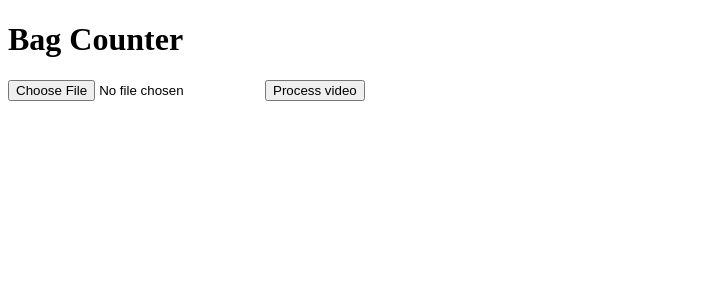
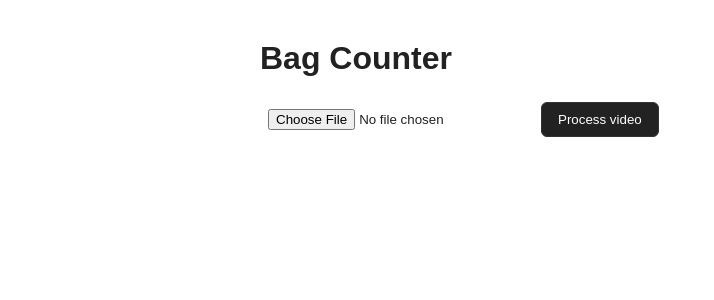
Before and after one commit to SupremeIntelligence/bag-counter-ml, a FastAPI app: page / in a window 1280 px wide. Shown: the top 300 px of the page, without its empty margins (0-714 px from the left). Run offline with FastAPI, Linux system fonts and the light colour scheme.

Commit message:
Improved web interface

```diff
--- a/app/templates/index.html
+++ b/app/templates/index.html
@@ -5,10 +5,106 @@
     <meta name="viewport" content="width=device-width, initial-scale=1.0">
 
     <title>Bag Counter</title>
+
+    <style>
+        body {
+            max-width: 760px;
+            margin: 40px auto;
+            padding: 0 20px;
+
+            font-family: Arial, Helvetica, sans-serif;
+            color: #222;
+        }
+
+        h1 {
+            margin-bottom: 24px;
+        }
+
+        .controls {
+            display: flex;
+            gap: 12px;
+            align-items: center;
+            flex-wrap: wrap;
+        }
+
+        input[type="file"] {
+            padding: 8px;
+        }
+
+        button {
+            padding: 9px 16px;
+            border: 1px solid #333;
+            border-radius: 6px;
+
+            background: #222;
+            color: white;
+
+            cursor: pointer;
+        }
+
+        button:disabled {
+            opacity: 0.6;
+            cursor: not-allowed;
+        }
+
+        #status {
+            margin-top: 20px;
+            font-weight: 600;
+        }
+
+        #result {
+            margin-top: 24px;
+            padding-top: 20px;
+
+            border-top: 1px solid #ddd;
+        }
+
+        .results {
+            display: grid;
+            grid-template-columns: repeat(4, 1fr);
+            gap: 12px;
+
+            margin-bottom: 20px;
+        }
+
+        .result-item {
+            padding: 12px;
+
+            border: 1px solid #ddd;
+            border-radius: 6px;
+        }
+
+        .result-item span {
+            display: block;
+            margin-bottom: 5px;
+
+            color: #666;
+            font-size: 13px;
+        }
+
+        .result-item strong {
+            font-size: 22px;
+        }
+
+        #download-link {
+            display: inline-block;
+
+            color: #1558d6;
+            font-weight: 600;
+        }
+
+        @media (max-width: 600px) {
+            .results {
+                grid-template-columns: repeat(2, 1fr);
+            }
+        }
+    </style>
 </head>
+
 <body>
     <h1>Bag Counter</h1>
 
+    <div class="controls">
         <input
             id="video-input"
             type="file"
```
Also changed, not shown: other parts of app/templates/index.html (+19 -16 lines), app/static/app.js (+77 -15 lines). Lines whose indentation alone changed are shown as unchanged.
